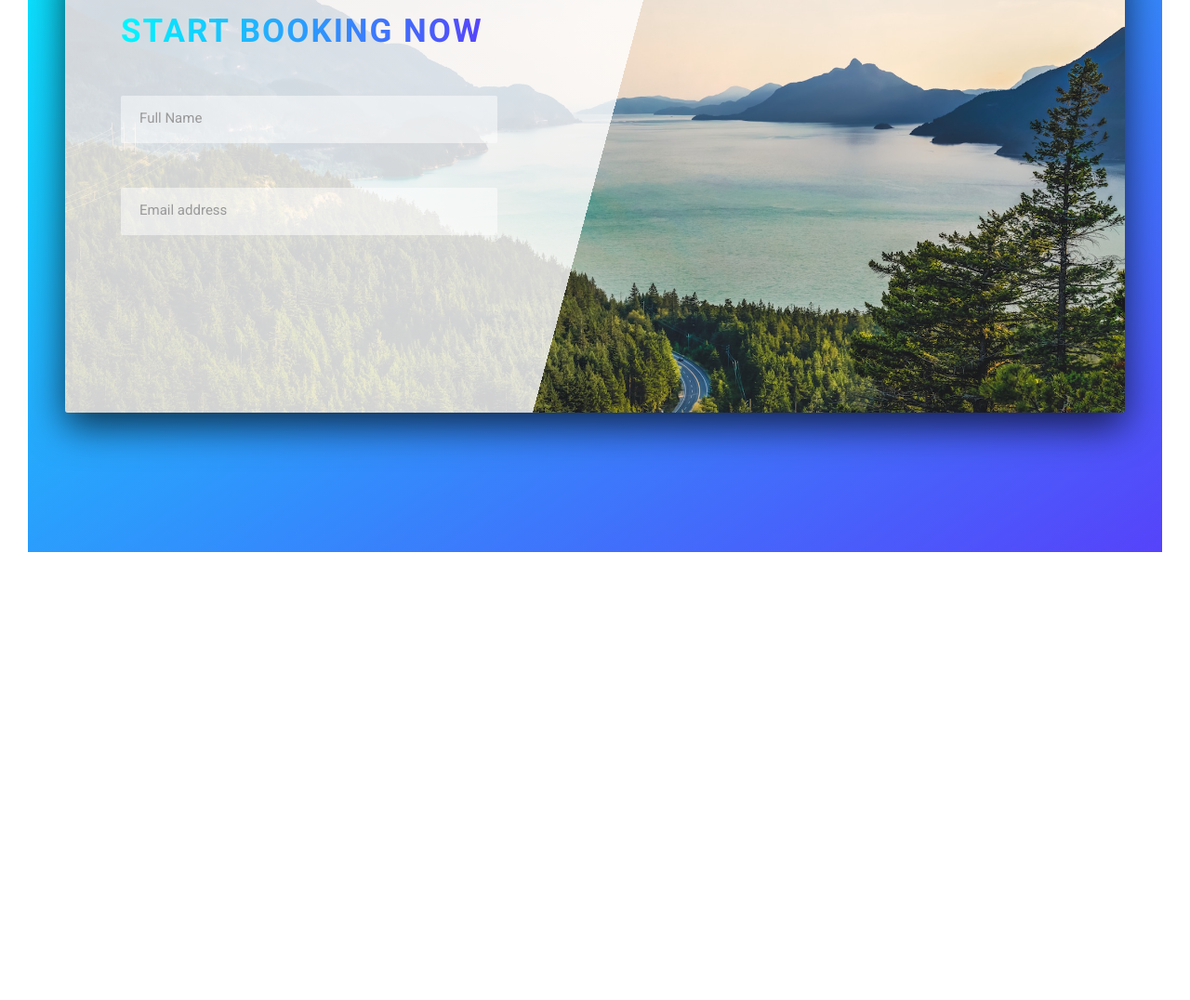
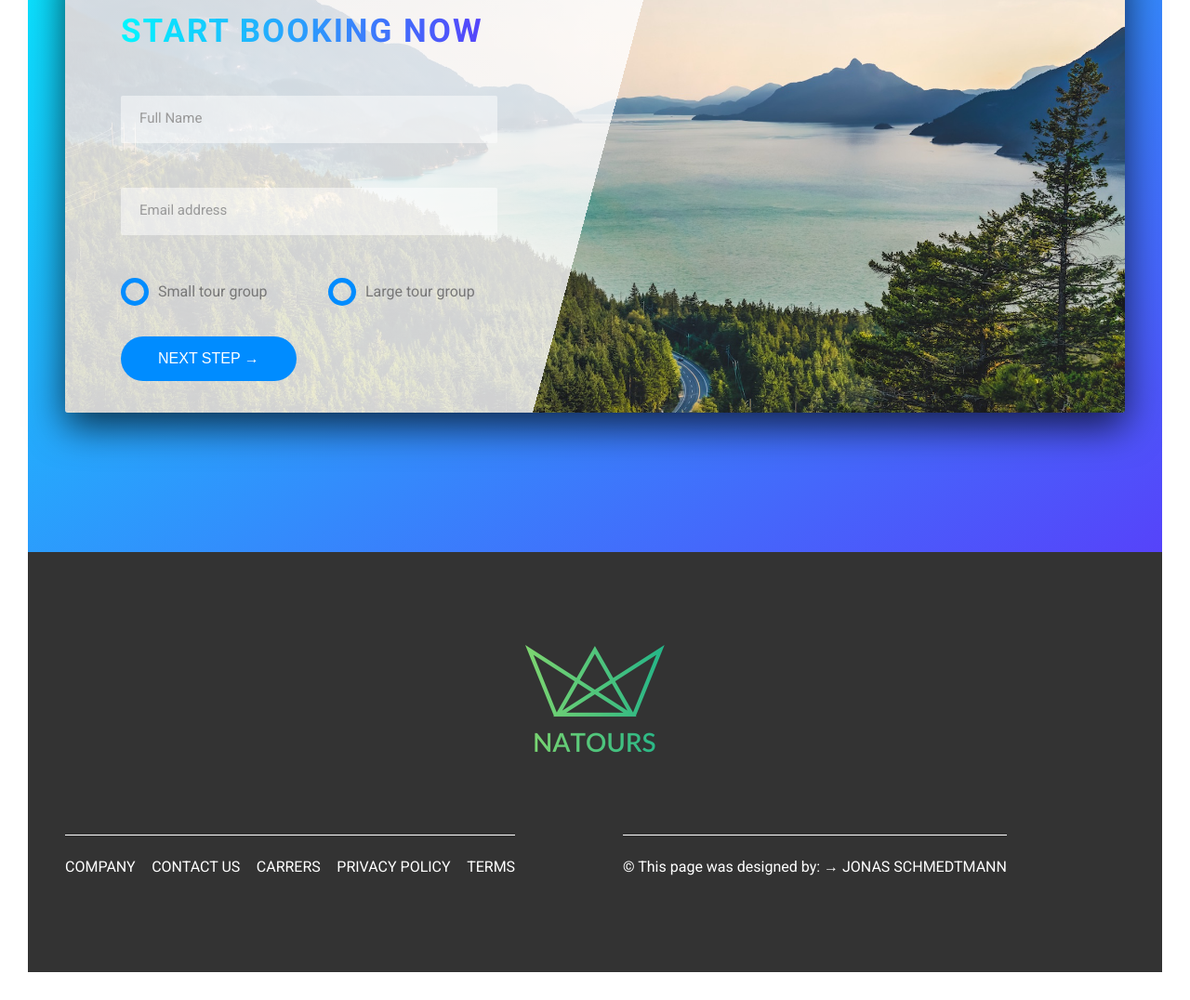
Before and after one commit to matheussss1/Advanced-CSS-with-SASS-Udemy, a website: page index.html in a window 1280 px wide. Shown: the part 4609-5685 px from the top of the page at 93% size. Before the commit the page ends 5233 px from the top, so only its background shows below. Drawn offline with Linux system fonts and the light colour scheme.

Commit message:
project done

```diff
--- a/assets/sass/components/_button.scss
+++ b/assets/sass/components/_button.scss
@@ -1,4 +1,5 @@
 .btn {
+    &,
     &:link,
     &:visited {
     text-transform: uppercase;
@@ -9,6 +10,12 @@
     transition: all .2s;
     position: relative;
     font-size: 1.6rem;
+
+    //<button>
+    border: none;
+    cursor: pointer;
+    outline: none;
+
     }
     &:hover {
         transform: translateY(-0.3rem);
--- a/assets/sass/components/_form.scss
+++ b/assets/sass/components/_form.scss
@@ -49,4 +49,46 @@
         transform: translateY(-4rem);
     }
 
+    &__radio-group{
+        width: 49%;
+        display: inline-block;
+    }
+
+    &__radio-label {
+        font-size: $default-font-size;
+        position: relative;
+        cursor: pointer;
+        padding-left: 4rem;
+    }
+
+    &__radio-button {
+        height: 3rem;
+        width: 3rem;
+        border-radius: 100%;
+        border: 5px solid $color-primary;
+        display: inline-block;
+        position: absolute;
+        left: 0;
+        top: -.5rem;
+
+        &::after {
+            content: '';
+            height: 1.7rem;
+            width: 1.7rem;
+            position: absolute;
+            display: block;
+            border-radius: 50%;
+            border: 1px solid white;
+            background-color: $color-primary;
+            top: 50%;
+            left: 50%;
+            transform: translate(-50%, -50%);
+            opacity: 0;
+            transition: all .4s;
+        }
+    }
+
+    &__radio-input:checked ~ &__radio-label  &__radio-button::after{
+        opacity: 1;
+    }
 }
--- /dev/null
+++ b/assets/sass/layout/_footer.scss
@@ -0,0 +1,60 @@
+.footer {
+    background-color: rgba($color-black, .8);
+    padding: 10rem 0;
+
+    &__logo-box {
+        text-align: center;
+        margin-bottom: 8rem;
+    }
+
+    &__logo {
+        width: 15rem;
+        height: auto;
+    }
+
+    &__navigation {
+        border-top: 1px solid $color-white;
+        padding-top: 2rem;
+        display: inline-block;
+    }
+
+    &__list {
+        list-style: none;
+    }
+
+    &__item {
+        display: inline-block;
+
+        &:not(:last-child) {
+            margin-right: 1.5rem;
+        }
+    }
+
+    &__link {
+
+        &:link,
+        &:visited {
+            color: $color-white;
+            text-decoration: none;
+            text-transform: uppercase;
+            font-size: 1.6rem;
+            transition: all .1s;
+            display: inline-block;
+        }
+
+        &:hover,
+        &:active {
+            color: $color-primary;
+            box-shadow: 0 1rem 2rem rgba($color-black, .5);
+            transform: translateY(-5px) scale(1.1);
+        }
+    }
+
+    &__copyrigth {
+        border-top: 1px solid $color-white;
+        padding-top: 2rem;
+        display: inline-block;
+        font-size: 1.6rem;
+        color: $color-white;
+    }
+}
--- a/assets/sass/main.scss
+++ b/assets/sass/main.scss
@@ -17,5 +17,6 @@
 
 @import "./layout/header";
 @import "./layout/grid";
+@import "./layout/footer";
 
 @import "./pages/home";
--- a/index.html
+++ b/index.html
@@ -262,13 +262,53 @@
                                 <input autocomplete="off" id="email" type="email" class="form__input" placeholder="Email address" required>
                                 <label for="email" class="form__label">Email address</label>
                             </div>
+                            <div class="form__group">
+                                <div class="form__radio-group">
+                                    <input type="radio" hidden id="small" class="form__radio-input" name="tour">
+                                    <label for="small" class="form__radio-label">
+                                        <span class="form__radio-button"></span>
+                                        Small tour group
+                                    </label>
+                                </div>
+                                <div class="form__radio-group">
+                                    <input type="radio" hidden id="large" class="form__radio-input" name="tour">
+                                    <label for="large" class="form__radio-label">
+                                        <span class="form__radio-button"></span>
+                                        Large tour group
+                                    </label>
+                                </div>
+                            </div>
+                            <div class="form_group">
+                                <button type="submit" class="btn btn--primary mt-small">Next step &#8594</button>
+                            </div>
                         </form>
                     </div>
                 </div>
             </div>
         </section>
     </main>
-
+    <footer class="footer">
+        <div class="footer__logo-box">
+            <img src="assets/img/logo-green-2x.png" alt="full logo" class="footer__logo">
+        </div>
+        <div class="row">
+            <div class="col-1-2">
+                <div class="footer__navigation">
+                    <ul class="footer__list">
+                        <li class="footer__item"><a href="#" class="footer__link">Company</a></li>
+                        <li class="footer__item"><a href="#" class="footer__link">Contact us</a></li>
+                        <li class="footer__item"><a href="#" class="footer__link">Carrers</a></li>
+                        <li class="footer__item"><a href="#" class="footer__link">Privacy policy</a></li>
+                        <li class="footer__item"><a href="#" class="footer__link">Terms</a></li>
+                    </ul>
+                </div>
+            </div>
+            <div class="col-1-2"></div>
+            <p class="footer__copyrigth">
+                &copy; This page was designed by: &#8594 <a class="footer__link" href="https://www.udemy.com/user/jonasschmedtmann/">Jonas Schmedtmann</a>
+            </p>
+        </div>
+    </footer>
     <!-- <section class="grid-test">
         <div class="row">
             <div class="col-1-2">
```
Also changed, not shown: assets/css/style.css.
